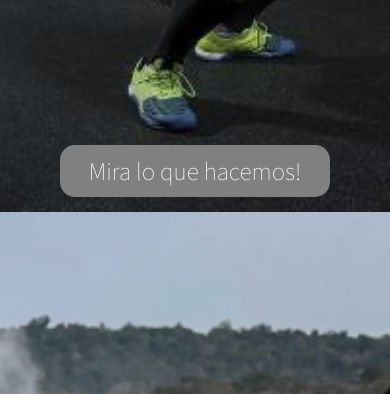
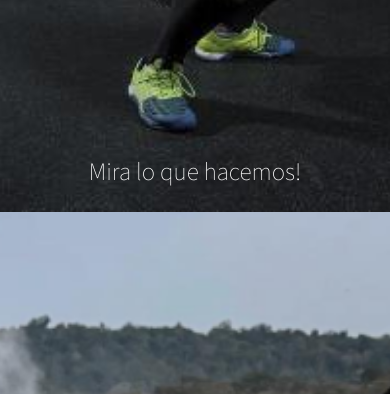
Before and after one commit to Ian-A-Murphy/SolidTraining, a plain HTML site: page index.html in a window 390 px wide. Shown: the part 698-1092 px from the top of the page. Drawn offline with Linux system fonts and the light colour scheme.

Commit message:
transiciones agregadas y responsive arreglado

```diff
--- a/css/style.css
+++ b/css/style.css
@@ -370,6 +370,9 @@ body{
     .contactos__form--input{
         width: 300px;
     }
+    .main__redireccion2{
+        background-color: transparent;
+    }
 }
 
 @media (max-width: 480px){
```
